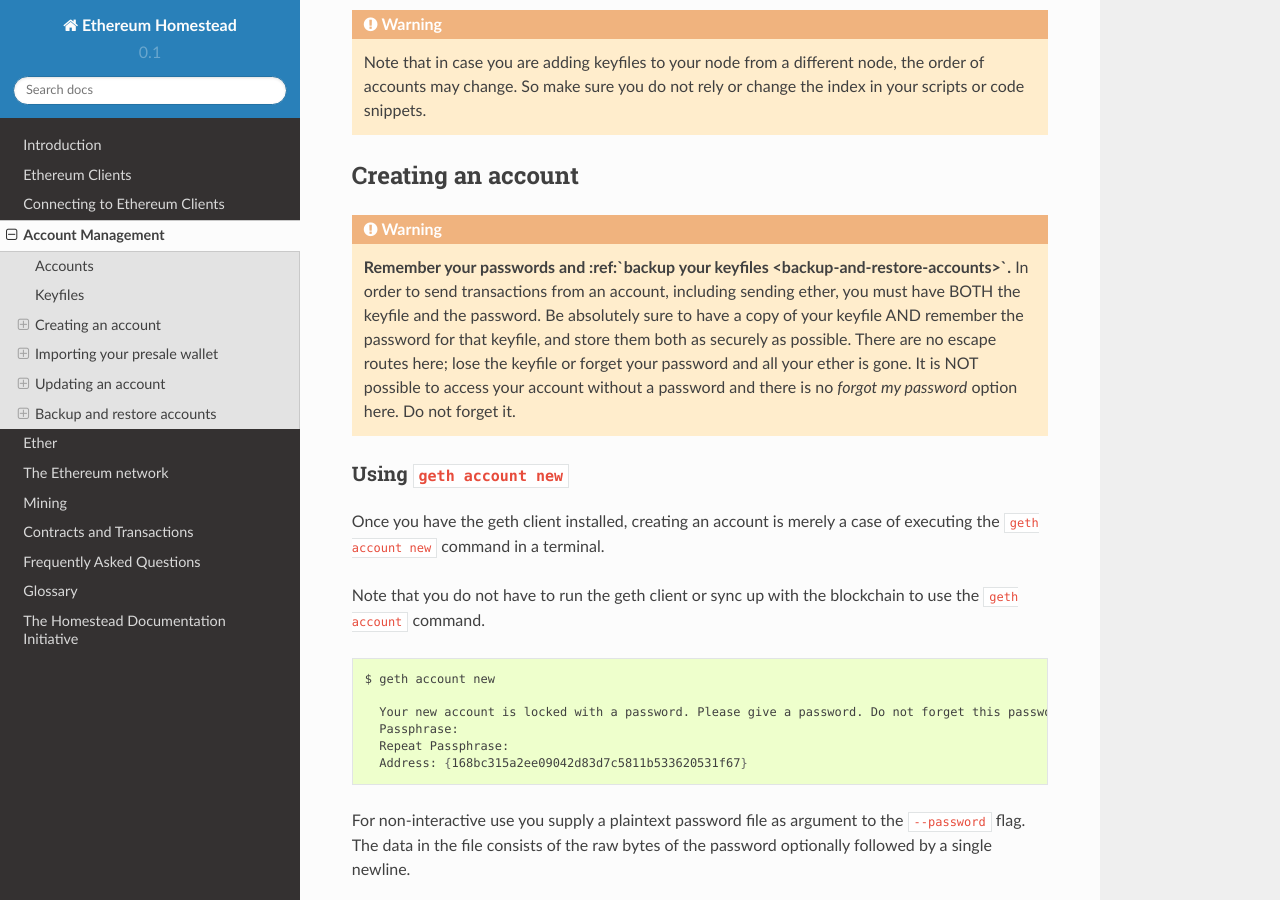
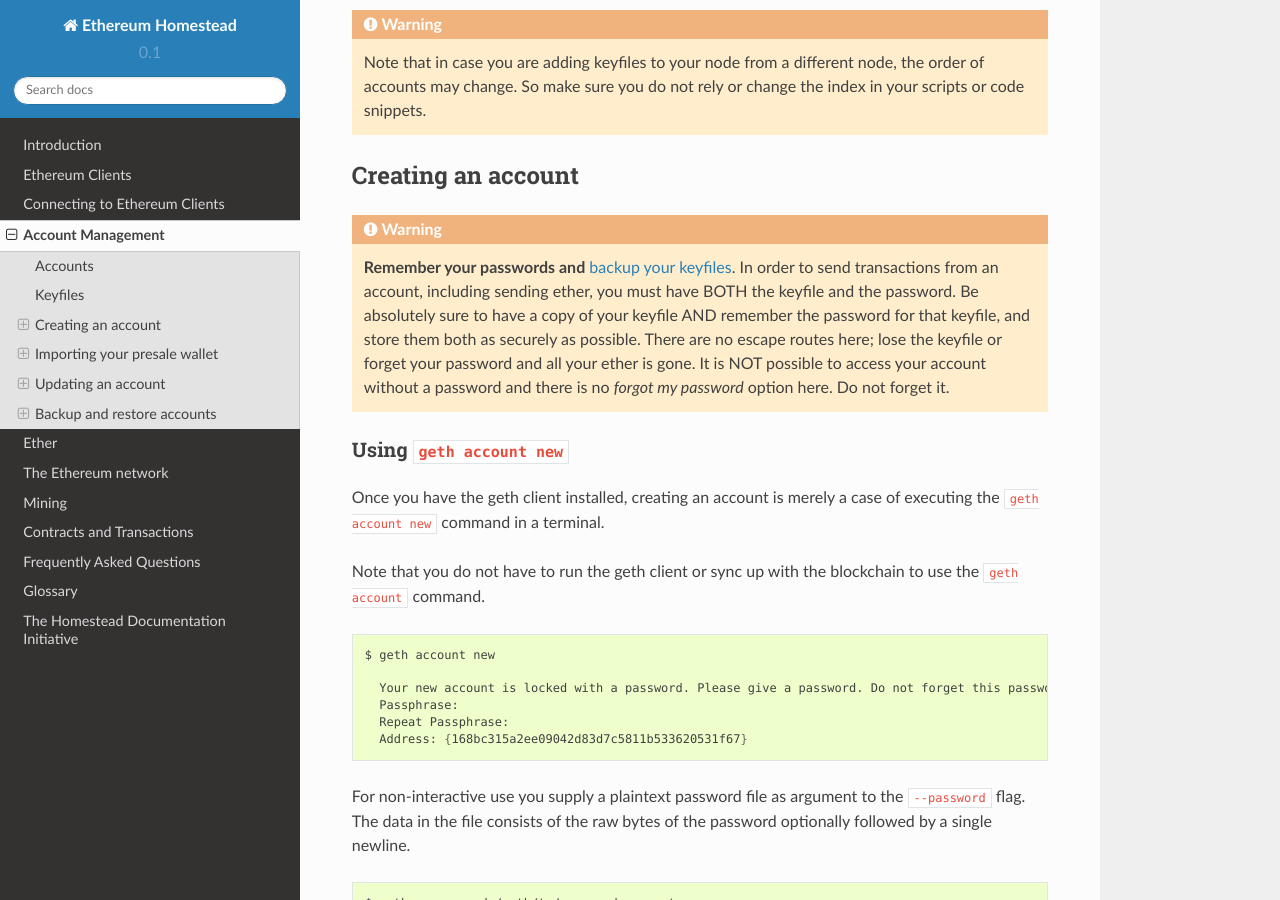
Before and after one commit to ethereum/homestead-guide, a Sphinx documentation site: the page built from source/account-management.rst, in a window 1280 px wide and 900 px high, scrolled down 1175 px. Built offline with Sphinx 7.4.7 and the Read the Docs theme 2.0.0, drawn with Linux system fonts in a browser that asks for light colours.

Commit message:
Fix broken inline link to Backup & Restore on Account Management page

```diff
--- a/source/account-management.rst
+++ b/source/account-management.rst
@@ -37,7 +37,7 @@
 Creating an account
 ================================================================================
 
-.. Warning:: **Remember your passwords and :ref:`backup your keyfiles <backup-and-restore-accounts>`.** In order to send transactions from an account, including sending ether, you must have BOTH the keyfile and the password. Be absolutely sure to have a copy of your keyfile AND remember the password for that keyfile, and store them both as securely as possible. There are no escape routes here; lose the keyfile or forget your password and all your ether is gone. It is NOT possible to access your account without a password and there is no *forgot my password* option here. Do not forget it.
+.. Warning:: **Remember your passwords and** :ref:`backup your keyfiles <backup-and-restore-accounts>`. In order to send transactions from an account, including sending ether, you must have BOTH the keyfile and the password. Be absolutely sure to have a copy of your keyfile AND remember the password for that keyfile, and store them both as securely as possible. There are no escape routes here; lose the keyfile or forget your password and all your ether is gone. It is NOT possible to access your account without a password and there is no *forgot my password* option here. Do not forget it.
 
 Using ``geth account new``
 --------------------------------------------------------------------------------
```
